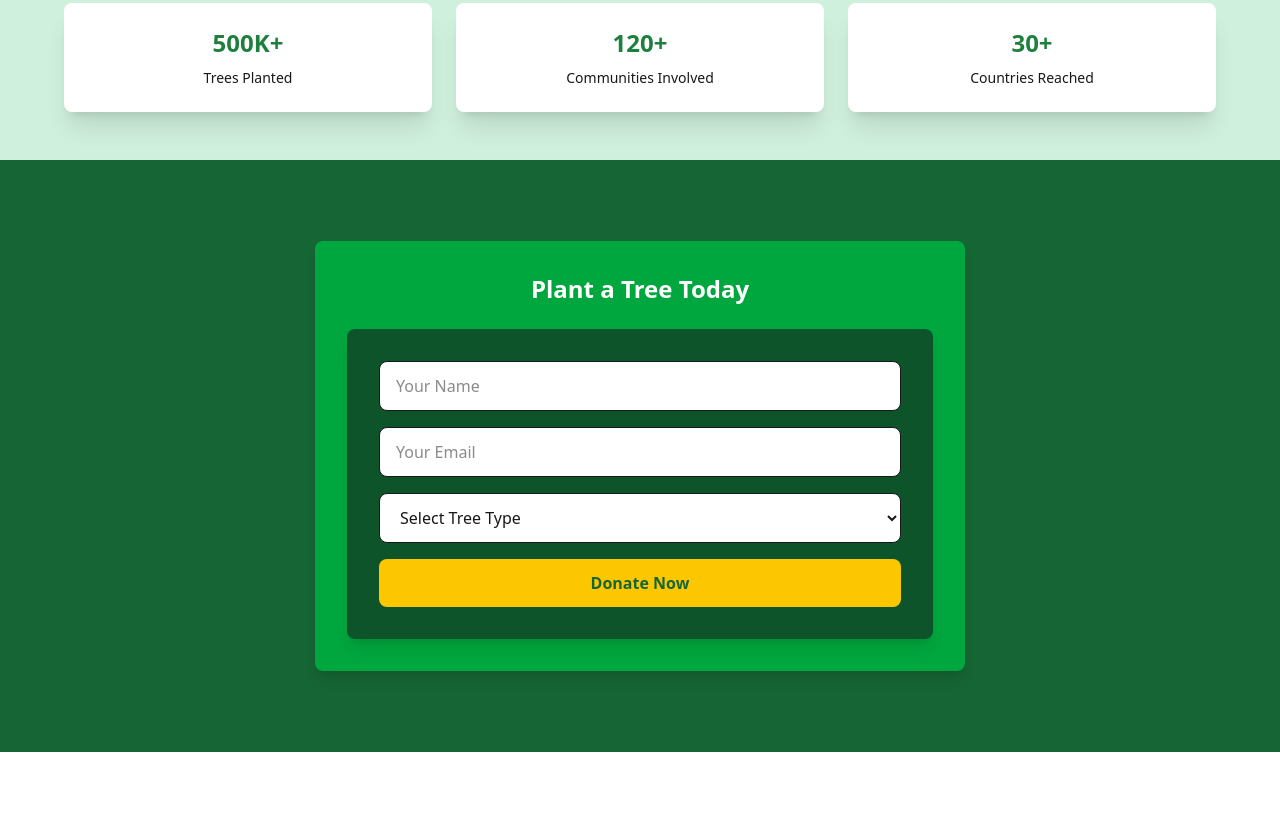
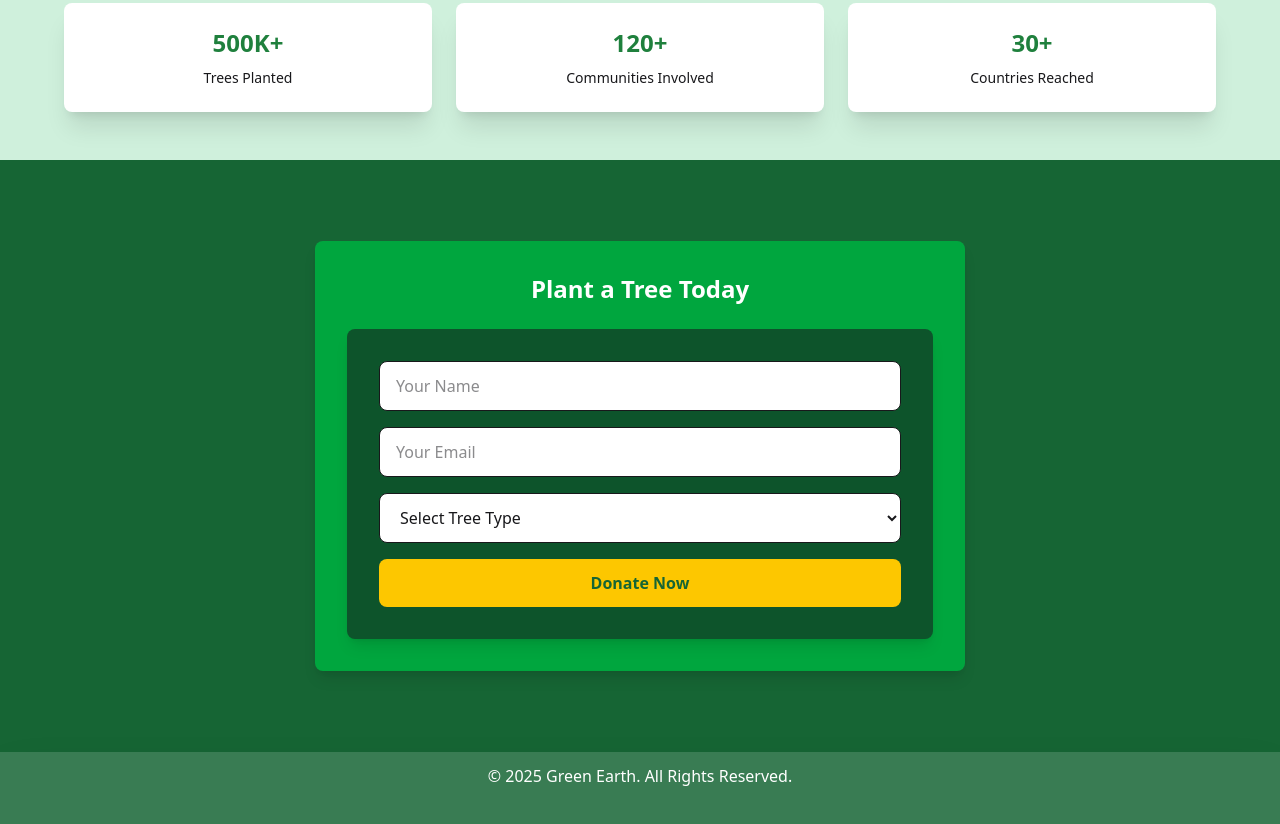
Before and after one commit to taiebasanjida/global-tress, a plain HTML site: page index.html in a window 1280 px wide. Shown: the part 1316-2140 px from the top of the page. Before the commit the page ends 2068 px from the top, so only its background shows below. Drawn offline with nearby package versions, Linux system fonts and the light colour scheme.

Commit message:
footer section

```diff
--- a/index.html
+++ b/index.html
@@ -166,6 +166,11 @@
   </div>
 </section>
 
+<footer>
+    <p class="text-white bg-[#166534d8] shadow-2xl w-full max-w-[1920px] h-[72px] text-center py-3">© 2025 Green Earth. All Rights Reserved.</p>
+</footer>
+
+
 
 </body>
 </html>
```
